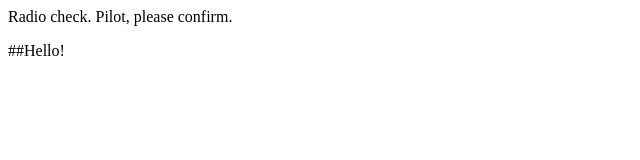
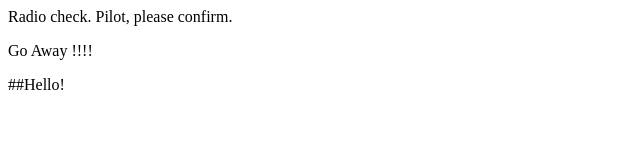
Before and after one commit to revathivarini/communication---log, a plain HTML site: page index.html in a window 1280 px wide. Shown: the whole page, without its empty margins (0-640 px from the left). Drawn offline with Linux system fonts and the light colour scheme.

Commit message:
added another line

```diff
--- a/index.html
+++ b/index.html
@@ -1,6 +1,8 @@
 <html>
 <body>
    <p>Radio check. Pilot, please confirm.</p>
+
+  <p> Go Away !!!! </p>
 </body>
 </html>
 
```
